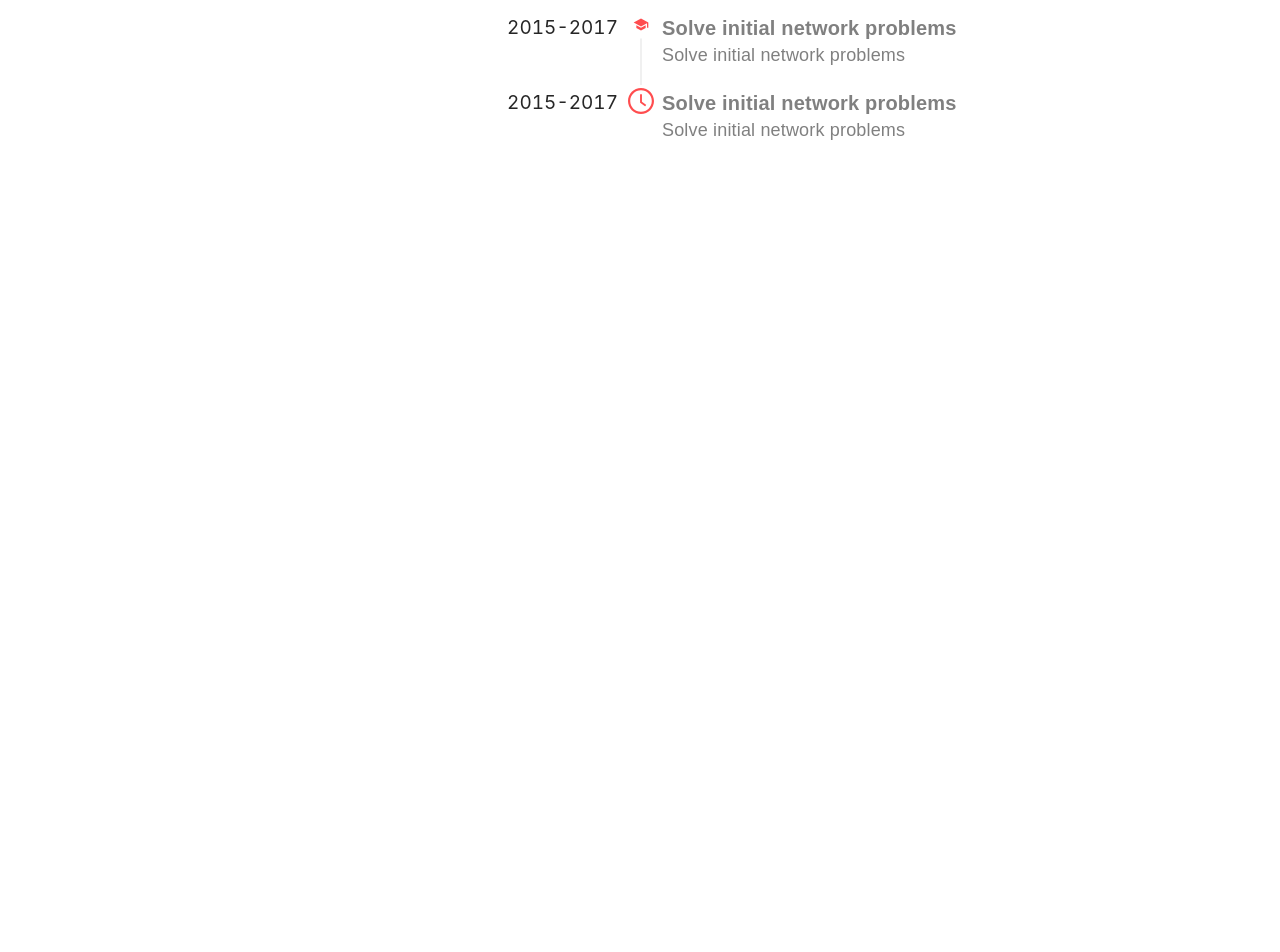
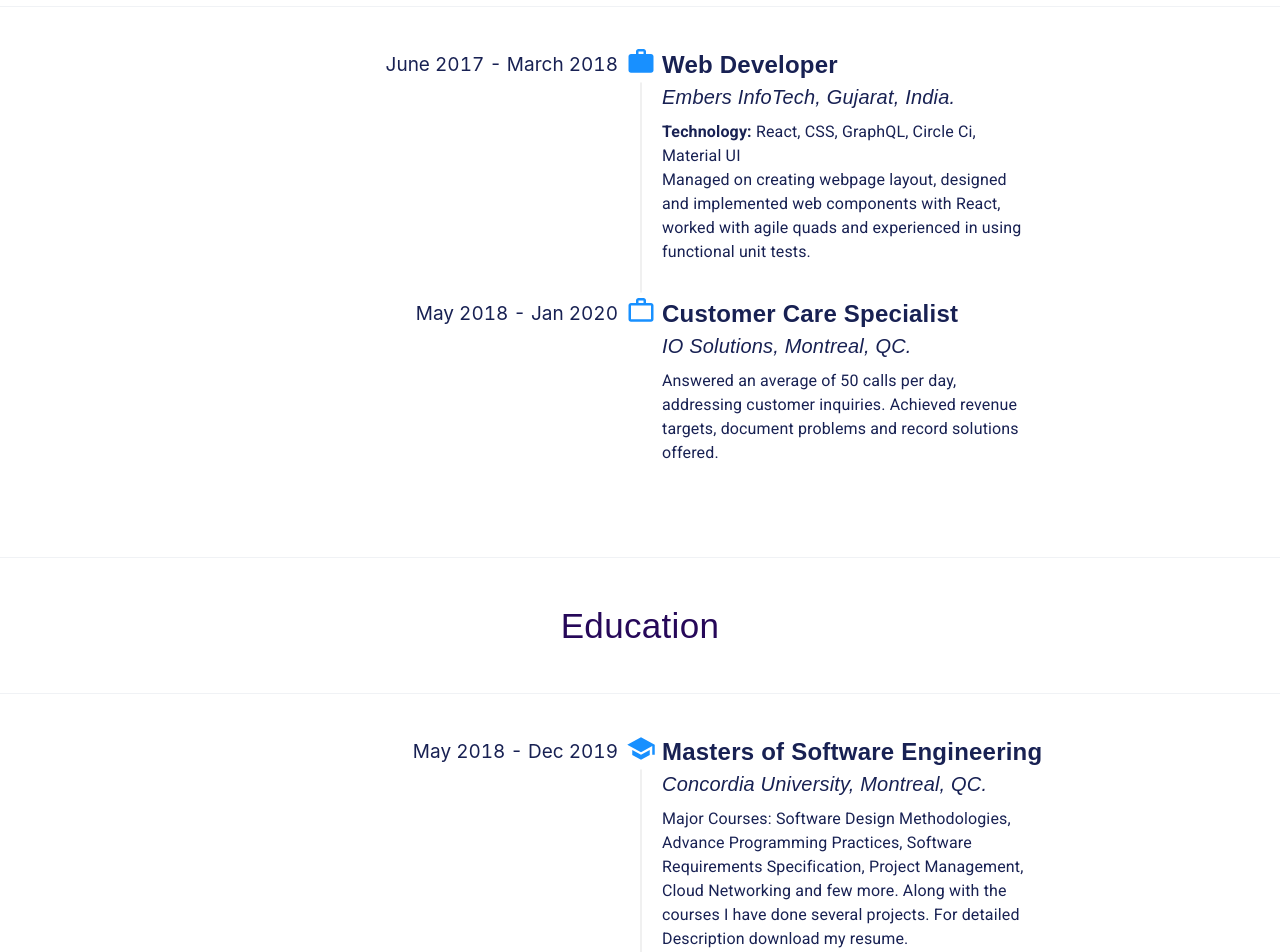
Before and after one commit to arunipatel06/portfolio, a React (Create React App) app: page /education in a window 1280 px wide. Shown: the part 180-1132 px from the top of the page. Before the commit the page ends 800 px from the top, so only its background shows below. Built offline with nearby package versions, Linux system fonts and the light colour scheme; what webfontloader would draw is missing.

Commit message:
Add education and work experience

```diff
--- a/src/Education.css
+++ b/src/Education.css
@@ -1,7 +1,11 @@
 .ant-timeline-item {
   font-size: 19px;
+  color: #0a7bc7;
+  padding-bottom: 30px;
 }
 
 .ant-timeline-item-label {
   padding-right: 10px;
+  color: #182153;
+  font-weight: 200px;
 }
--- a/src/Education.js
+++ b/src/Education.js
@@ -1,13 +1,15 @@
 import React from 'react';
 import { makeStyles } from '@material-ui/core/styles';
 import { Timeline } from 'antd';
-import {Typography} from '@material-ui/core';
+import { Typography, Grid, Divider } from '@material-ui/core';
 import 'antd/dist/antd.css';
 import './Education.css';
 import SchoolIcon from '@material-ui/icons/School';
-
+import SchoolOutlinedIcon from '@material-ui/icons/SchoolOutlined';
+import WorkIcon from '@material-ui/icons/Work';
+import WorkOutlineIcon from '@material-ui/icons/WorkOutline';
 //Icons
-import { ClockCircleOutlined } from '@ant-design/icons';
+// import { ClockCircleOutlined } from '@ant-design/icons';
 
 const usestyles = makeStyles((theme) => ({
   title: {
@@ -24,22 +26,49 @@
   heading: {
     textAlign: 'left',
     fontFamily: '"Manrope",sans-serif',
-    fontSize: '20px',
+    fontSize: '24px',
     lineHeight: '30px',
     fontWeight: 600,
-    color: 'grey',
+    color: '#182153',
+    paddingBottom: '5px',
   },
+  heading1: {
+    textAlign: 'center',
+    fontFamily: '"Manrope", sans-serif',
+    fontSize: '35px',
+    lineHeight: '35px',
+    display: 'flex',
+    color: '#260859',
+    justifyContent: 'center',
+  },
+  divider: {
+    height: '1px',
+    backgroundColor: '#f0f2f5',
+    margin: '50px 0px',
+  },
+
   content: {
-    textAlign: 'left',
+    fontStyle: 'italic',
     fontFamily: '"Manrope",sans-serif',
-    fontSize: '18px',
+    fontSize: '20px',
     lineHeight: '25px',
     fontWeight: 'normal',
-    color: 'grey',
+    color: '#182153',
+    paddingBottom: '10px',
+  },
+  paragraph: {
+    textAlign: 'left',
+    paddingBottom: '5px',
+    maxWidth: '60%',
+    color: '#182153',
   },
   icons: {
     color: '#fcc93a',
     fontSize: '25px',
+  },
+  container: {
+    textAlign: 'center',
+    justifyContent: 'center',
   },
 }));
 
@@ -47,34 +76,116 @@
   const classes = usestyles();
   const mode = 'left';
   return (
-    <div style={{ width: '100%', marginTop: '200px' }}>
+    <div>
+      <Grid container>
+        <Grid item xs={12} className={classes.container}>
+          <div
+            style={{
+              display: 'flex',
+              flexDirection: 'column',
+              justifyContent: 'center',
+            }}
+          >
+            {/* work experience */}
+            <Divider className={classes.divider} />
+            <Typography className={classes.heading1}>
+              Work Experience
+            </Typography>
+            <Divider className={classes.divider} />
+
             <Timeline mode={mode}>
               <Timeline.Item
-          label="2015-2017"
-          dot={<SchoolIcon style={{ fontSize: '16px' }} />}
-          color="red"
+                label="June 2017 - March 2018"
+                dot={<WorkIcon style={{ fontSize: '30px' }} />}
               >
                 <Typography className={classes.heading}>
-            Solve initial network problems
+                  Web Developer
                 </Typography>
                 <Typography className={classes.content}>
-            Solve initial network problems
+                  Embers InfoTech, Gujarat, India.
+                </Typography>
+                <Typography className={classes.paragraph}>
+                  <b>Technology:</b> React, CSS, GraphQL, Circle Ci, Material UI
+                  <br />
+                  Managed on creating webpage layout, designed and implemented
+                  web components with React, worked with agile quads and
+                  experienced in using functional unit tests.
+                </Typography>
+              </Timeline.Item>
+              <Timeline.Item
+                label="May 2018 - Jan 2020"
+                dot={<WorkOutlineIcon style={{ fontSize: '30px' }} />}
+              >
+                <Typography className={classes.heading}>
+                  Customer Care Specialist
+                </Typography>
+                <Typography className={classes.content}>
+                  IO Solutions, Montreal, QC.
+                </Typography>
+                <Typography className={classes.paragraph}>
+                  Answered an average of 50 calls per day, addressing customer
+                  inquiries. Achieved revenue targets, document problems and
+                  record solutions offered.
+                </Typography>
+              </Timeline.Item>
+            </Timeline>
+          </div>
+        </Grid>
+
+        {/* education */}
+        <Grid item xs={12} className={classes.container}>
+          <div
+            style={{
+              display: 'flex',
+              flexDirection: 'column',
+              justifyContent: 'center',
+            }}
+          >
+            <Divider className={classes.divider} />
+            <Typography className={classes.heading1}>Education</Typography>
+            <Divider className={classes.divider} />
+            <Timeline mode={mode}>
+              <Timeline.Item
+                label="May 2018 - Dec 2019"
+                dot={<SchoolIcon style={{ fontSize: '30px' }} />}
+              >
+                <Typography className={classes.heading}>
+                  Masters of Software Engineering
+                </Typography>
+                <Typography className={classes.content}>
+                  Concordia University, Montreal, QC.
+                </Typography>
+                <Typography className={classes.paragraph}>
+                  Major Courses: Software Design Methodologies, Advance
+                  Programming Practices, Software Requirements Specification,
+                  Project Management, Cloud Networking and few more. Along with
+                  the courses I have done several projects. For detailed
+                  Description download my resume.
                 </Typography>
               </Timeline.Item>
 
               <Timeline.Item
-          label="2015-2017"
-          dot={<ClockCircleOutlined style={{ fontSize: '26px' }} />}
-          color="red"
+                label="June 2013 - June 2017"
+                dot={<SchoolOutlinedIcon style={{ fontSize: '30px' }} />}
               >
                 <Typography className={classes.heading}>
-            Solve initial network problems
+                  Bachelors of Computer Engineering
                 </Typography>
                 <Typography className={classes.content}>
-            Solve initial network problems
+                  Gujarat Technological University, Gujarat, India.
+                </Typography>
+                <Typography className={classes.paragraph}>
+                  Major Courses: Software Design Methodologies, Advance
+                  Programming Practices, Software Requirements Specification,
+                  Project Management, Cloud Networking and few more. Along with
+                  the courses I have done several projects. For detailed
+                  Description download my resume.
                 </Typography>
               </Timeline.Item>
             </Timeline>
+          </div>
+        </Grid>
+      </Grid>
     </div>
   );
 };
--- a/src/HomePage.js
+++ b/src/HomePage.js
@@ -10,7 +10,7 @@
 import Contact from './Contact';
 import Education from './Education';
 import NewNavbar from './Navbar';
-import AboutMe from "./AboutMe";
+import AboutMe from './AboutMe';
 
 const useStyles = makeStyles((theme) => ({
   //--------------------
@@ -86,6 +86,7 @@
 
   return (
     <div className={classes.root}>
+      <NewNavbar />
       <Grid item xs={12}>
         <section className={classes.homeImage}>
           <div>
@@ -126,12 +127,14 @@
           </div>
         </section>
       </Grid>
-      <NewNavbar />
-      <div><AboutMe /></div>
+
+      <div>
+        <AboutMe />
+      </div>
       <div>
         <Skills />
       </div>
-      <div style={{ justifyContent: 'center', height: '100vh' }}>
+      <div>
         <Education />
       </div>
       <div>
```
Lines whose indentation alone changed are shown as unchanged.
